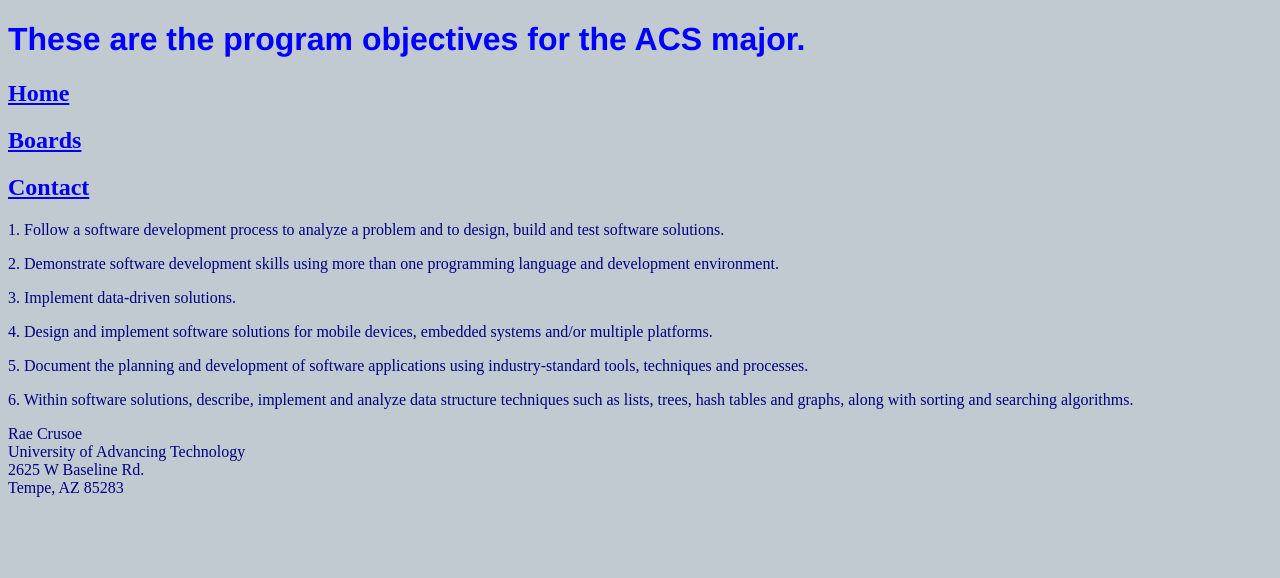
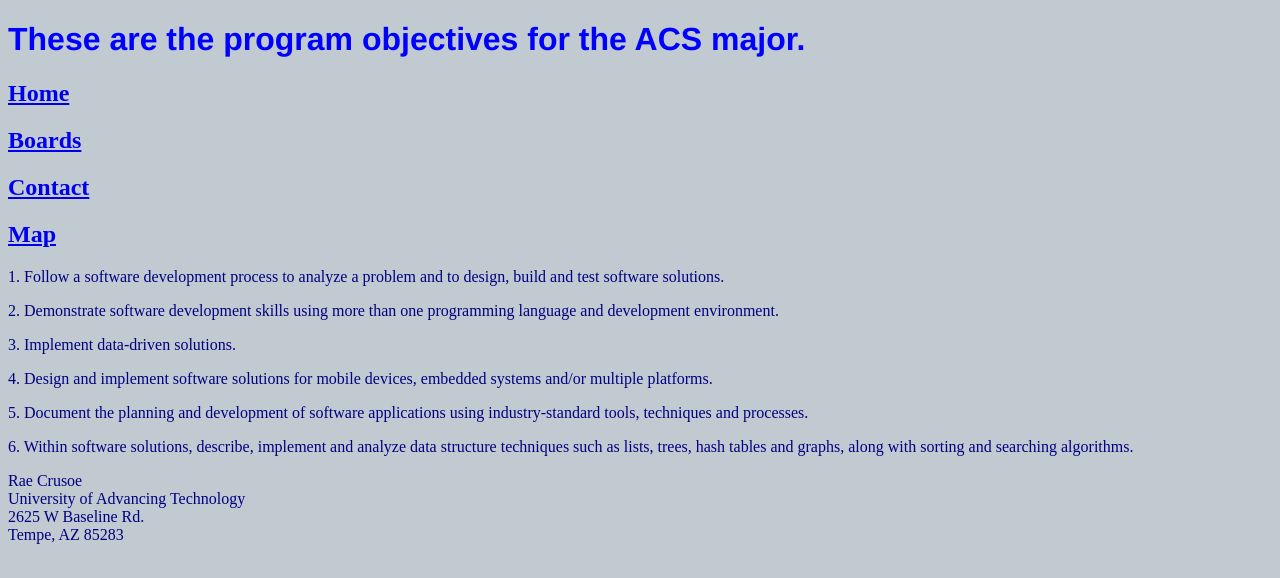
Before and after one commit to mantarae-22/csc102-1, a plain HTML site: page boards.html in a window 1280 px wide. Drawn offline with Linux system fonts and the light colour scheme.

Commit message:
Update boards.html

```diff
--- a/boards.html
+++ b/boards.html
@@ -19,6 +19,7 @@
         <h2><a href="./index.html">Home</a></h2>
         <h2><a href="./boards.html">Boards</a></h2>
         <h2><a href="./contact.html">Contact</a></h2>
+        <h2><a href="./map.html">Map</a></h2>
     </nav>
 
     <!-- Here is our page content. These are the program objectives for
```
